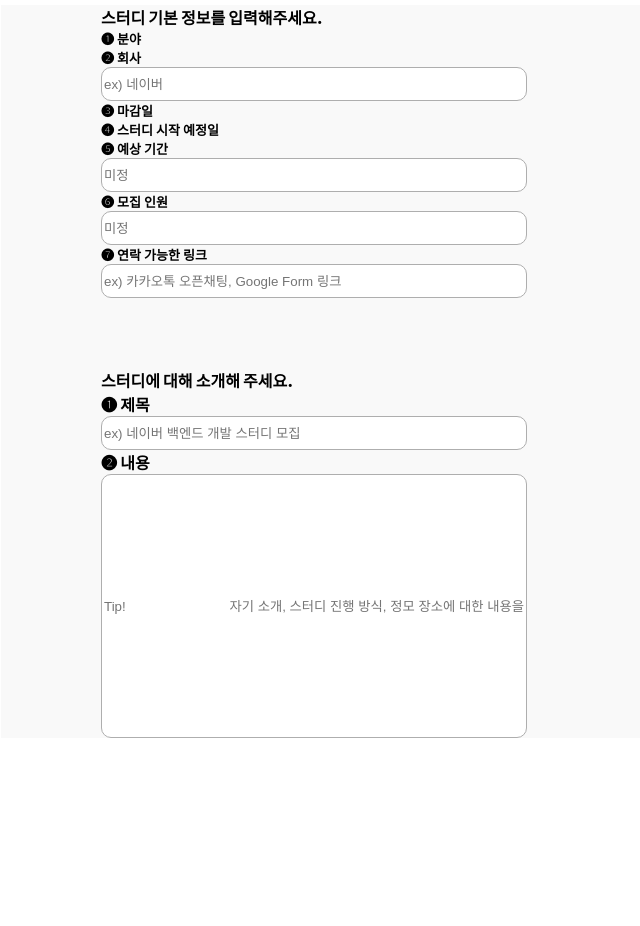
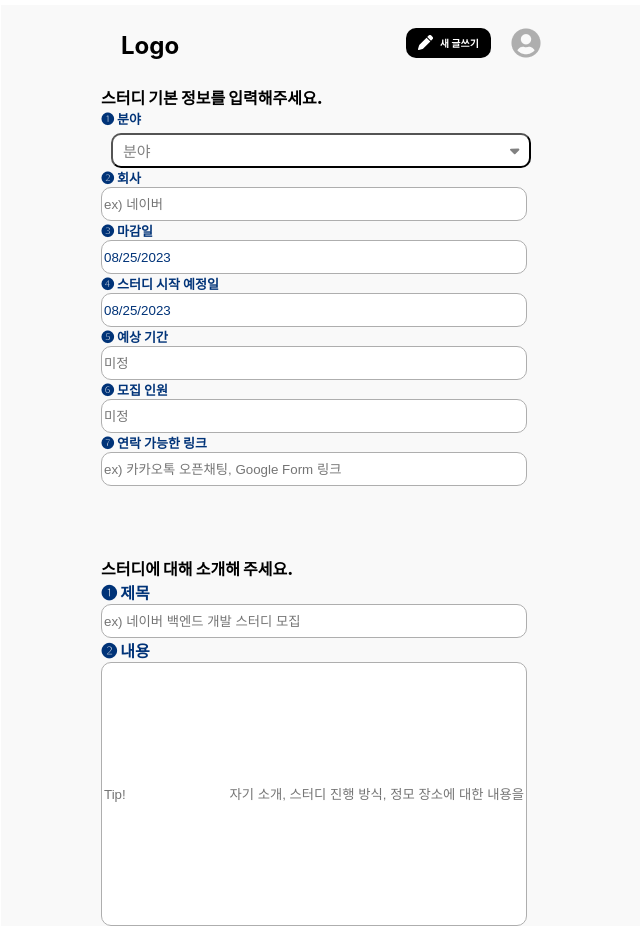
Before and after one commit to SinchonTeam1/Front, a React (Create React App) app in the folder web-client/: page /createstudy in a window 1280 px wide. Shown: the whole page, without its empty margins (319-959 px from the left). Before the commit the page ends 800 px from the top, so only its background shows below. Built offline with nearby package versions, Linux system fonts and the light colour scheme.

Commit message:
[styled] createstudy 수정중

```diff
--- a/web-client/package.json
+++ b/web-client/package.json
@@ -12,6 +12,7 @@
     "@testing-library/react": "^13.4.0",
     "@testing-library/user-event": "^13.5.0",
     "react": "^18.2.0",
+    "react-datepicker": "^4.16.0",
     "react-dom": "^18.2.0",
     "react-icons": "^4.10.1",
     "react-router-dom": "^6.15.0",
--- a/web-client/src/components/StudyDetail/ApplyButton.jsx
+++ b/web-client/src/components/StudyDetail/ApplyButton.jsx
@@ -1,8 +1,13 @@
-import React from 'react';
-import styled from 'styled-components';
+import React from "react";
+import styled from "styled-components";
+import { useNavigate } from "react-router-dom";
 
 function ApplyButton() {
-    return <Button>바로 지원하기</Button>;
+  const navigate = useNavigate();
+  const gotoapply = () => {
+    navigate("/createstudy");
+  };
+  return <Button onClick={gotoapply}>바로 지원하기</Button>;
 }
 
 const Button = styled.button`
--- /dev/null
+++ b/web-client/src/components/mainPage/MiniToggle.jsx
@@ -0,0 +1,119 @@
+import React, { useEffect, useState } from "react";
+import { styled } from "styled-components";
+import { FontAwesomeIcon } from "@fortawesome/react-fontawesome";
+import { faCaretUp } from "@fortawesome/free-solid-svg-icons";
+import { faCaretDown } from "@fortawesome/free-solid-svg-icons";
+
+function MiniToggle(props) {
+  return (
+    <ButtonDiv>
+      <ToggleSection
+        title="분야"
+        options={[
+          "전체",
+          "개발",
+          "경영/비즈니스",
+          "마케팅/광고",
+          "디자인",
+          "영업",
+          "교육",
+          "고객서비스/리테일",
+          "고객서비스/리테일",
+          "고객서비스/리테일",
+          "고객서비스/리테일",
+        ]}
+      />
+    </ButtonDiv>
+  );
+}
+
+function ToggleSection({ title, options }) {
+  const [isToggled, setToggle] = useState(false);
+  const [selectedValue, setSelectedValue] = useState("");
+
+  const handleToggle = () => {
+    setToggle(!isToggled);
+  };
+
+  const handleOptionClick = (option) => {
+    setSelectedValue(option); // 클릭한 아이템 값을 상태에 설정
+    setToggle(false); // 리스트 숨기기
+  };
+
+  useEffect(() => {
+    console.log(selectedValue); // selectedValue 값이 변경될 때마다 출력
+  }, [selectedValue]);
+
+  return (
+    <Section>
+      <Button onClick={handleToggle}>
+        {selectedValue ? selectedValue : title}
+        {isToggled ? (
+          <FontAwesomeIcon
+            icon={faCaretUp}
+            style={{ color: selectedValue !== "" ? "black" : "#818181" }}
+          />
+        ) : (
+          <FontAwesomeIcon
+            icon={faCaretDown}
+            style={{ color: selectedValue !== "" ? "black" : "#818181" }}
+          />
+        )}
+      </Button>
+
+      {isToggled && (
+        <List>
+          {options.map((option, index) => (
+            <ListItem key={index} onClick={() => handleOptionClick(option)}>
+              {option}
+            </ListItem>
+          ))}
+        </List>
+      )}
+    </Section>
+  );
+}
+
+const ButtonDiv = styled.div`
+  margin-top: 5px;
+  max-width: 400px;
+  display: flex;
+  justify-content: space-evenly;
+  margin-left: 10px;
+`;
+
+const Section = styled.div``;
+
+const Button = styled.button`
+  border-radius: 10px;
+  min-width: 420px;
+  height: 35px;
+  background-color: white;
+  color: #818181;
+  text-align: left;
+  padding: 10px;
+  display: flex;
+  justify-content: space-between;
+  align-items: center;
+  font-size: 15px;
+`;
+
+const List = styled.ul`
+  min-width: 130px;
+  list-style: none;
+  box-shadow: 0px 4px 8px rgba(0, 0, 0, 0.5);
+  padding-left: 0px;
+  max-height: 300px;
+  overflow: auto;
+  border-radius: 10px;
+  background-color: white;
+  z-index: 2;
+  position: absolute;
+`;
+
+const ListItem = styled.li`
+  margin-top: 10px;
+  font-size: 12px;
+`;
+
+export default MiniToggle;
--- a/web-client/src/pages/CreateStudy.js
+++ b/web-client/src/pages/CreateStudy.js
@@ -1,14 +1,18 @@
 import React, { useState } from "react";
-import Study from '../components/Study';
-import { styled } from 'styled-components';
+import Study from "../components/Study";
+import { styled } from "styled-components";
+import DatePicker from "react-datepicker";
+import MiniToggle from "../components/mainPage/MiniToggle";
+import Header from "../components/mainPage/Header";
 
-const CreateStudy=()=>{
+const CreateStudy = ({ title, options }) => {
   const [company, setCompany] = useState("");
-    const [term,setTerm]=useState("");
-    const [people, setPeople]=useState("");
-    const [link, setLink]=useState("");
-    const [title,setTitle]=useState("");
-    const [contents,setContents]=useState("");
+  const [term, setTerm] = useState("");
+  const [people, setPeople] = useState("");
+  const [link, setLink] = useState("");
+  const [titles, setTitles] = useState("");
+  const [contents, setContents] = useState("");
+  const [startDate, setStartDate] = useState(new Date());
 
   const handleChange = (e) => {
     setCompany(e.target.value);
@@ -20,14 +24,15 @@ const CreateStudy=()=>{
     setPeople(e.target.value);
   };
 
-
-    return(
+  return (
     <>
       <Wrapper>
         <ContentWrapper>
+          <Header />
           <Title>스터디 기본 정보를 입력해주세요.</Title>
           <Content>
             ❶ 분야
+            <MiniToggle />
             <div>❷ 회사</div>
             <input
               type="text"
@@ -36,7 +41,15 @@ const CreateStudy=()=>{
               onChange={handleChange}
             ></input>
             <div>❸ 마감일</div>
+            <DatePicker
+              selected={startDate}
+              onChange={(date) => setStartDate(date)}
+            />
             <div>❹ 스터디 시작 예정일</div>
+            <DatePicker
+              selected={startDate}
+              onChange={(date) => setStartDate(date)}
+            />
             <div>❺ 예상 기간</div>
             <input
               type="text"
@@ -60,82 +73,91 @@ const CreateStudy=()=>{
             ></input>
           </Content>
           <IntroWrapper>
-                <div className='title'> 스터디에 대해 소개해 주세요.</div>
+            <div className="title"> 스터디에 대해 소개해 주세요.</div>
             <div>❶ 제목</div>
-                <input     className='inputitle'
+            <input
+              className="inputitle"
               type="text"
               placeholder="ex) 네이버 백엔드 개발 스터디 모집"
-                            value={title}
+              value={titles}
               onChange={handleChange3}
             ></input>
             <div>❷ 내용</div>
-                <input className='inputcontent'
+            <input
+              className="inputcontent"
               type="text"
               placeholder="Tip!
                             자기 소개, 스터디 진행 방식, 정모 장소에 대한 내용을 포함하면 좋아요. "
               value={contents}
               onChange={handleChange3}
             ></input>
-
           </IntroWrapper>
-
         </ContentWrapper>
-
       </Wrapper>
     </>
-
   );
-
 };
 export default CreateStudy;
-const Wrapper=styled.div`
-background: #F9F9F9;
-width:640px;
+const Wrapper = styled.div`
+  background: #f9f9f9;
+  width: 640px;
   margin: 0 auto;
 `;
-const ContentWrapper=styled.div`
-margin-left:100px;
-margin-top:5px;
+const ContentWrapper = styled.div`
+  margin-left: 100px;
+  margin-top: 5px;
 `;
-const Title=styled.div`
+const Title = styled.div`
   font-size: 16px;
   font-style: normal;
   font-weight: 900;
   line-height: normal;
 `;
-const Content=styled.div`
-input{
+const Content = styled.div`
+  line-height: 3;
+  input {
     width: 420px;
     height: 30px;
     border-radius: 10px;
-    border: 1px solid #AEAEAE;
-background: #FFF;
-
-
+    border: 1px solid #aeaeae;
+    background: #fff;
+    color: #003378;
   }
+  color: #003378;
   font-size: 13px;
   font-style: normal;
   font-weight: 700;
   line-height: normal;
 `;
-const IntroWrapper=styled.div`
-margin-top:70px;
+const IntroWrapper = styled.div`
+  .title {
+    color: black;
+  }
+  margin-top: 70px;
   font-size: 16px;
+  color: #003378;
   font-style: normal;
   font-weight: 900;
   line-height: normal;
-.inputcontent{
+  .inputcontent {
     width: 420px;
     height: 260px;
     border-radius: 10px;
-border: 1px solid #AEAEAE;
-background: #FFF;
+    border: 1px solid #aeaeae;
+    background: #fff;
   }
-.inputitle{
+  .inputitle {
     width: 420px;
     height: 30px;
     border-radius: 10px;
-border: 1px solid #AEAEAE;
-background: #FFF;
+    border: 1px solid #aeaeae;
+    background: #fff;
   }
 `;
+const ButtonDiv = styled.div`
+  margin-top: 15px;
+  max-width: 400px;
+  display: flex;
+  justify-content: space-evenly;
+  margin-left: 30px;
+`;
```
Also changed, not shown: 1 other file (tests, documents, lock files or other folders). Lines whose indentation alone changed are shown as unchanged.
